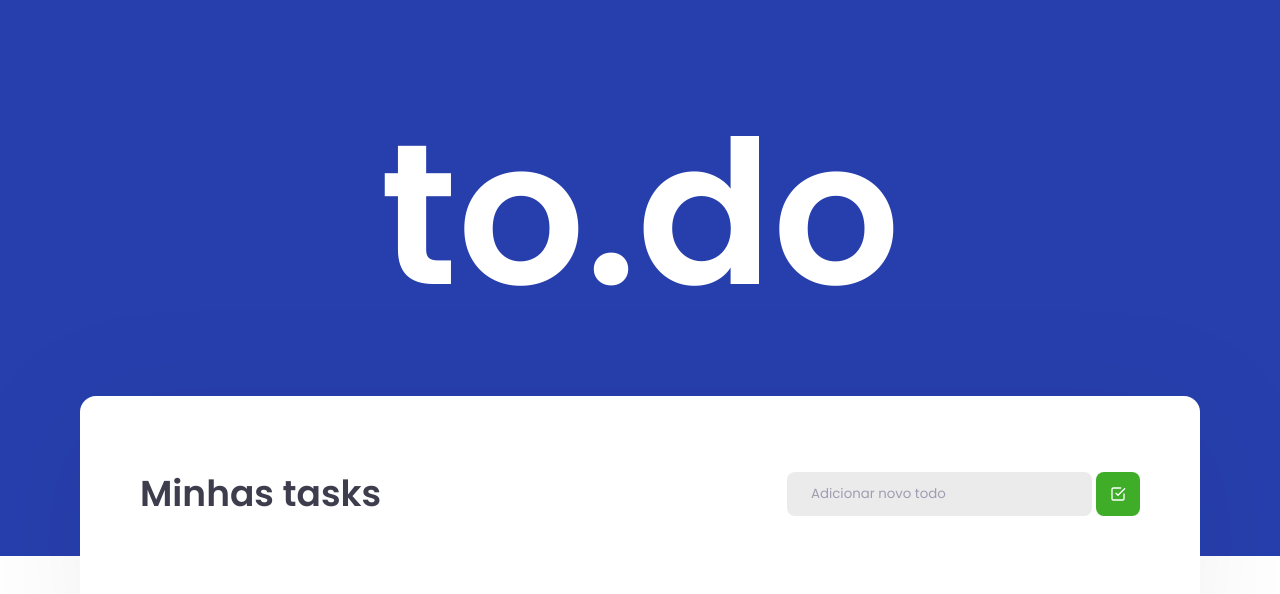
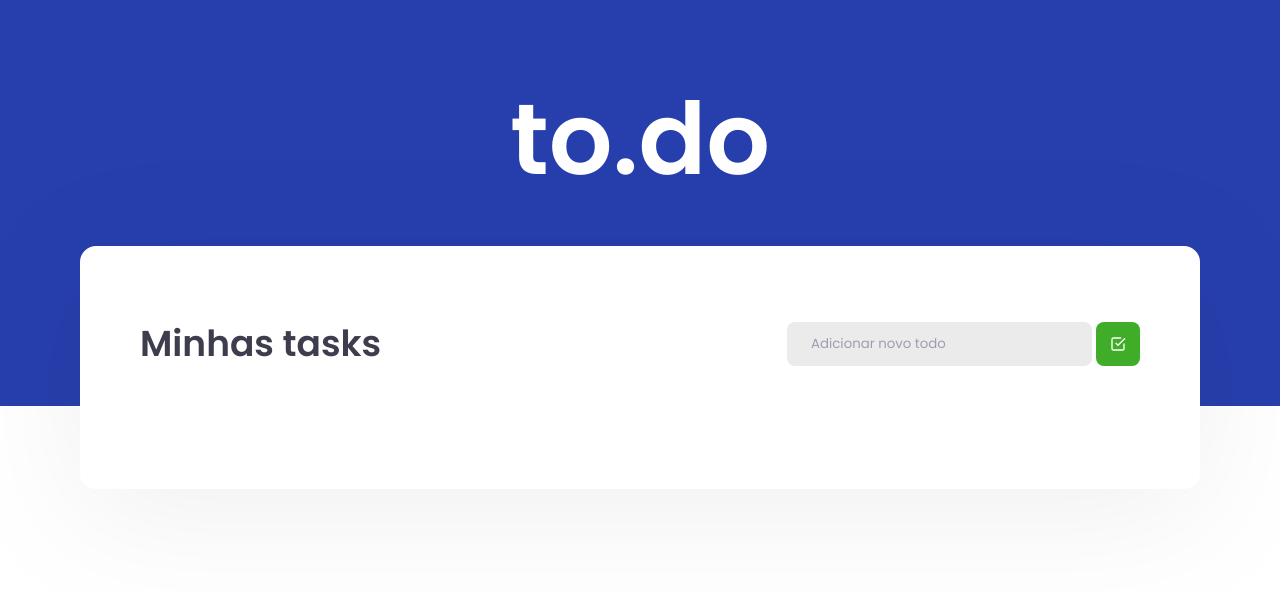
Before and after one commit to CauanDZN/cauan-todolist-ignite, a React app: page / in a window 1280 px wide. Shown: the top 594 px of the page. Built offline with nearby package versions, Linux system fonts and the light colour scheme.

Commit message:
Update header.scss

```diff
--- a/src/styles/header.scss
+++ b/src/styles/header.scss
@@ -5,7 +5,7 @@ header.header {
   > div {
 
     h1{
-     font-size: 200px;
+     font-size: 100px;
      color: #FFF;
     }
 
```
